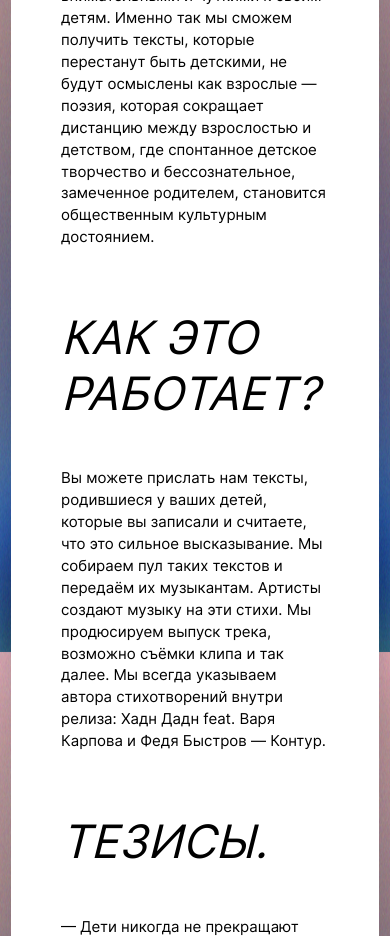
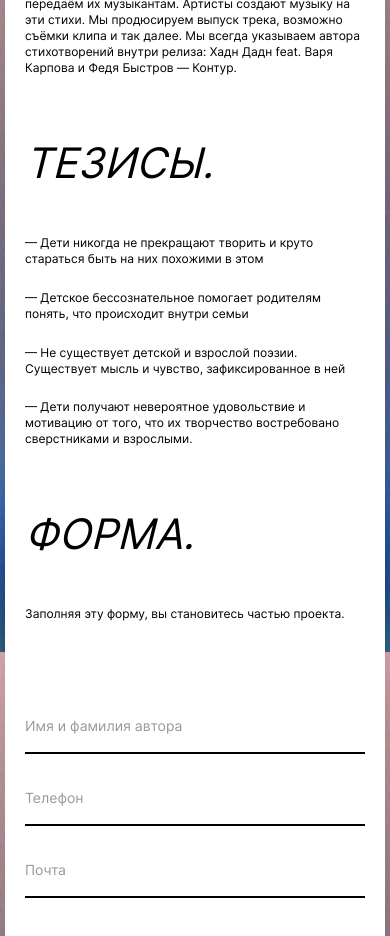
Before and after one commit to Nerevar123/turbina-react, a React (Create React App) app: page / in a window 390 px wide. Shown: the part 1880-2816 px from the top of the page. Built offline with nearby package versions, Linux system fonts and the light colour scheme.

Commit message:
fix: content, form, footer

```diff
--- a/src/index.css
+++ b/src/index.css
@@ -184,6 +184,7 @@
     .header {
         height: 770px;
     }
+
     .header__turbina-logo {
         width: 720px;
     }
@@ -193,27 +194,34 @@
     .header {
         height: 670px;
     }
+
     .header__logo {
         width: 40px;
         height: 40px;
     }
+
     .header__links-item {
         margin-top: 7px;
     }
+
     .header__link {
         font-size: 15px;
         padding: 6px 16px;
     }
+
     .header__turbina-logo {
         width: 600px;
         padding-top: 12px;
     }
+
     .player__controls {
         height: 44px;
     }
+
     .player__song {
         font-size: 18px;
     }
+
     .player__time {
         font-size: 18px;
     }
@@ -223,6 +231,7 @@
     .header {
         height: 1016px;
     }
+
     .header__turbina-logo {
         width: 620px;
     }
@@ -232,53 +241,67 @@
     .header {
         height: 692px;
     }
+
     .header__logo {
         width: 24px;
         height: 24px;
         margin-left: 16px;
         margin-top: 16px;
     }
+
     .header__links {
         margin-right: 13px;
         margin-top: 13px;
     }
+
     .header__link {
         padding: 5px 14px;
     }
+
     .header__turbina-logo {
         width: 270px;
     }
+
     .player {
         width: calc(100% - 30px);
     }
+
     .player__controls {
         height: 38px;
     }
+
     .player__play {
         min-width: 13px;
         margin-right: 12px;
     }
+
     .player__menu {
         min-width: 16px;
         margin-left: 9px;
     }
+
     .player__song {
         font-size: 14px;
         line-height: 1.36;
     }
+
     .player__time {
         font-size: 14px;
         line-height: 1.36;
     }
+
     .player__timeline {
         width: calc(100% - 55px);
     }
+
     .header__link {
         font-size: 12px;
     }
+
     .header__links-button {
         display: block;
     }
+
     .header__links-list {
         display: none;
     }
@@ -294,20 +317,35 @@
     padding-right: 50px;
 }
 
+@media screen and (max-width: 1024px) {
+    .content {
+        margin: 0 10px;
+    }
+}
+
+@media screen and (max-width: 500px) {
+    .content {
+        margin: 0 5px;
+        padding-left: 20px;
+        padding-right: 20px;
+    }
+}
+
 .description {
     display: flex;
     flex-direction: column;
     max-width: 680px;
     width: 100%;
 }
+
 .description__article {
     width: 100%;
     margin-top: 62px;
 }
 
 .description__heading {
-    font-size: 46px;
-    line-height: 1.21;
+    font-size: 50px;
+    line-height: 1.22;
     font-weight: 400;
     font-style: italic;
     text-transform: uppercase;
@@ -324,11 +362,34 @@
 }
 
 .description__text {
-    font-size: 15px;
-    line-height: 1.46;
+    font-size: 16px;
+    line-height: 1.37;
     font-weight: 400;
     margin-top: 0;
     margin-bottom: 0;
+}
+
+@media screen and (max-width: 1024px) {
+    .description__text {
+        font-size: 15px;
+        line-height: 1.46;
+    }
+
+    .description__heading {
+        font-size: 46px;
+        line-height: 1.21;
+    }
+}
+
+@media screen and (max-width: 500px) {
+    .description__heading {
+        font-size: 42px;
+    }
+
+    .description__text {
+        font-size: 12px;
+        line-height: 1.33;
+    }
 }
 
 .description__list {
@@ -356,6 +417,7 @@
     font-size: 16px;
 }
 
+
 .form__heading {
     font-size: 30px;
     line-height: 1.21;
@@ -381,16 +443,28 @@
     border: none;
     border-bottom: 2px solid black;
     color: #000;
-    font-size: 18px;
+    font-size: 16px;
+    padding: 0;
 }
-.form__input::inner-spin-button {
-    display: none;
+
+@media screen and (max-width: 500px) {
+    .form__input {
+        font-size: 14px;
+    }
 }
 
 .form__input::placeholder {
     color: #000;
     opacity: 0.4;
     font-size: 16px;
+}
+
+@media screen and (max-width: 500px) {
+    .form__input::placeholder {
+        color: #000;
+        opacity: 0.4;
+        font-size: 14px;
+    }
 }
 
 .form__input:focus {
@@ -464,17 +538,69 @@
     width: 100%;
     height: 60px;
     border: 2px solid black;
-    margin: 82px 0 0 0;
+    margin: 43px 0 0 0;
     border-radius: 30px;
-    font-size: 18px;
+    font-size: 16px;
     font-weight: 400;
+}
+@media screen and (max-width: 1024px) {
+    .form__button {
+        font-size: 15px;
+    }
+}
+@media screen and (max-width: 500px) {
+    .form__button {
+        font-size: 12px;
+    }
 }
 
 .footer {
-    height: 100px;
+    height: 62px;
     color: #fff;
     font-weight: 400;
-    font-size: 18px;
+    font-size: 16px;
+    display: flex;
+    justify-content: space-between;
+    padding: 0 15px;
+    line-height: 1.375;
+    flex-direction: row;
 }
 
-.footer__copyright {}
+.footer__copyright {
+    margin-top: auto;
+    margin-bottom: auto;
+    font-size: inherit;
+    line-height: inherit;
+}
+
+@media screen and (max-width: 1024px) {
+    .footer {
+        font-size: 15px;
+        line-height: 1.46;
+    }
+}
+
+@media screen and (max-width: 500px) {
+    .footer {
+        font-size: 12px;
+        line-height: 1.83;
+        flex-direction: column;
+        justify-content: center;
+        height: 54px;
+        padding-top: 15px;
+        padding-bottom: 20px;
+    }
+
+    .footer__copyright {
+        margin: 5px auto 0 auto;
+        text-align: center;
+    }
+}
+
+
+.footer__link {
+    color: inherit;
+    font-size: inherit;
+    line-height: inherit;
+
+}
--- a/src/index.html
+++ b/src/index.html
@@ -95,7 +95,8 @@
         </section>
     </main>
     <footer class="footer">
-        <p class="footer__copyright">&copy; Copyright</p>
+        <p class="footer__copyright">&copy;&nbsp;Маршак 2020.</p>
+        <p class="footer__copyright">Сделано студентами <a href=# class="footer__link">Яндекс.Практикум</a></p>
     </footer>
     <script src="player.js"></script>
 </body></html>
```
Lines whose indentation alone changed are shown as unchanged.
